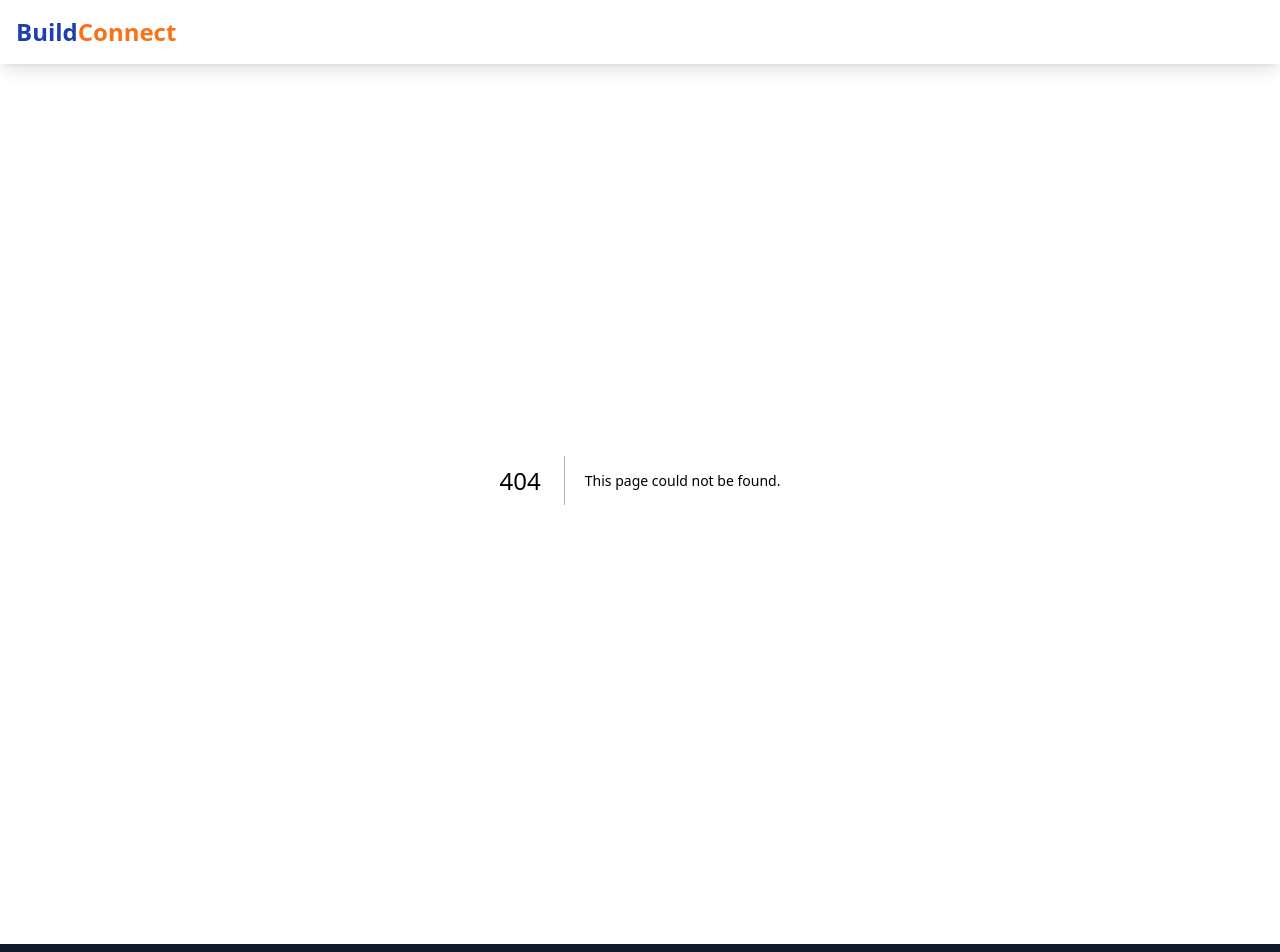
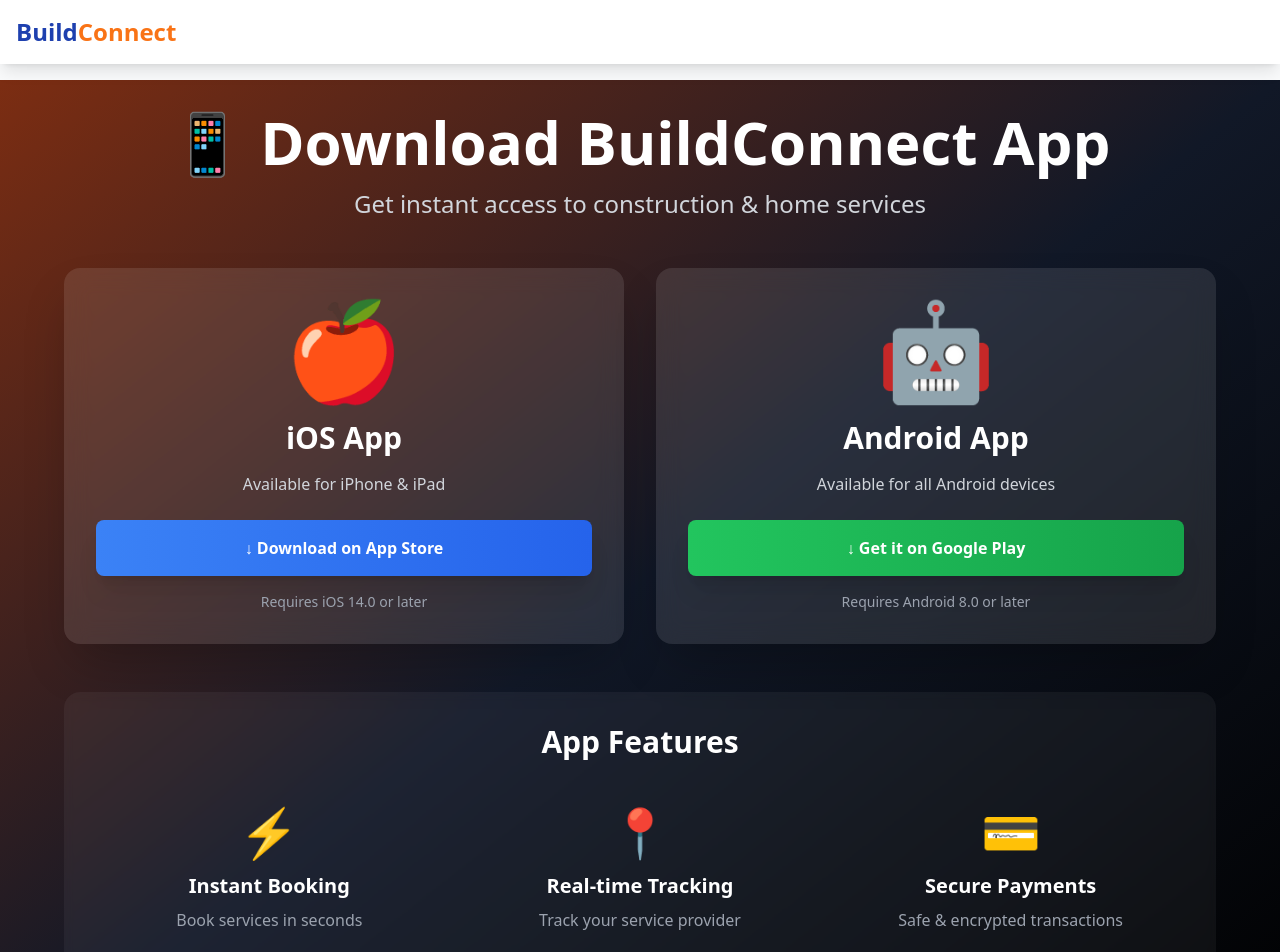
Before and after one commit to sarthakwebsite26012000-dot/buildconnect-frontend, a Next.js app: page /download in a window 1280 px wide. Before the commit this address had no page. Shown: the top 952 px of the page. Built offline with nearby package versions, Linux system fonts and the light colour scheme.

Commit message:
Create download page with app links

```diff
--- /dev/null
+++ b/app/download/page.js
@@ -0,0 +1,80 @@
+export default function Download() {
+  return (
+    <div className="min-h-screen bg-gradient-to-br from-orange-900 via-gray-900 to-black text-white p-8">
+      <div className="max-w-6xl mx-auto">
+        <div className="text-center mb-12">
+          <h1 className="text-6xl font-bold mb-4">
+            📱 Download BuildConnect App
+          </h1>
+          <p className="text-2xl text-gray-300">
+            Get instant access to construction & home services
+          </p>
+        </div>
+
+        <div className="grid md:grid-cols-2 gap-8 mb-12">
+          {/* iOS Download */}
+          <div className="bg-white/10 backdrop-blur-md p-8 rounded-2xl shadow-2xl transform hover:scale-105 transition-all duration-300">
+            <div className="text-center">
+              <div className="text-8xl mb-6">🍎</div>
+              <h2 className="text-3xl font-bold mb-4">iOS App</h2>
+              <p className="text-gray-300 mb-6">
+                Available for iPhone & iPad
+              </p>
+              <button className="w-full bg-gradient-to-r from-blue-500 to-blue-600 hover:from-blue-600 hover:to-blue-700 text-white font-bold py-4 px-8 rounded-lg shadow-xl transition-all duration-300">
+                ↓ Download on App Store
+              </button>
+              <p className="text-sm text-gray-400 mt-4">
+                Requires iOS 14.0 or later
+              </p>
+            </div>
+          </div>
+
+          {/* Android Download */}
+          <div className="bg-white/10 backdrop-blur-md p-8 rounded-2xl shadow-2xl transform hover:scale-105 transition-all duration-300">
+            <div className="text-center">
+              <div className="text-8xl mb-6">🤖</div>
+              <h2 className="text-3xl font-bold mb-4">Android App</h2>
+              <p className="text-gray-300 mb-6">
+                Available for all Android devices
+              </p>
+              <button className="w-full bg-gradient-to-r from-green-500 to-green-600 hover:from-green-600 hover:to-green-700 text-white font-bold py-4 px-8 rounded-lg shadow-xl transition-all duration-300">
+                ↓ Get it on Google Play
+              </button>
+              <p className="text-sm text-gray-400 mt-4">
+                Requires Android 8.0 or later
+              </p>
+            </div>
+          </div>
+        </div>
+
+        {/* Features Section */}
+        <div className="bg-white/5 backdrop-blur-sm p-8 rounded-2xl mb-12">
+          <h3 className="text-3xl font-bold text-center mb-8">App Features</h3>
+          <div className="grid md:grid-cols-3 gap-6">
+            <div className="text-center p-4">
+              <div className="text-5xl mb-4">⚡</div>
+              <h4 className="text-xl font-semibold mb-2">Instant Booking</h4>
+              <p className="text-gray-400">Book services in seconds</p>
+            </div>
+            <div className="text-center p-4">
+              <div className="text-5xl mb-4">📍</div>
+              <h4 className="text-xl font-semibold mb-2">Real-time Tracking</h4>
+              <p className="text-gray-400">Track your service provider</p>
+            </div>
+            <div className="text-center p-4">
+              <div className="text-5xl mb-4">💳</div>
+              <h4 className="text-xl font-semibold mb-2">Secure Payments</h4>
+              <p className="text-gray-400">Safe & encrypted transactions</p>
+            </div>
+          </div>
+        </div>
+
+        <div className="text-center">
+          <a href="/" className="text-orange-400 hover:text-orange-300 text-lg">
+            ← Back to Home
+          </a>
+        </div>
+      </div>
+    </div>
+  );
+}
```
